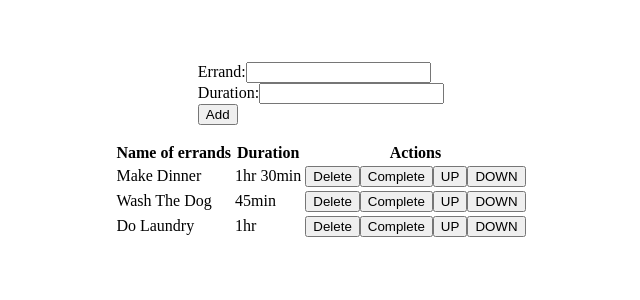
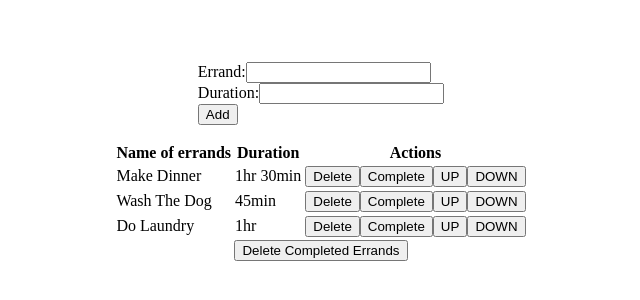
Before and after one commit to JazzRudolph/app-errand, a React (Create React App) app: page / in a window 1280 px wide. Shown: the part 204-504 px from the top of the page, without its empty margins (319-959 px from the left). Built offline with nearby package versions, Linux system fonts and the light colour scheme; the HTML template or start-up script is replaced by a standard one.

Commit message:
Added a button to delete all completed items.

```diff
--- a/src/App.js
+++ b/src/App.js
@@ -36,25 +36,6 @@ export default function App() {
     return items.findIndex(errand => String(errand.id) === String(itemId));
   }
 
-  const moveItem = (itemId, isUp) => {
-    const newErrandsItems = [...errandsItems.errandsList];
-    const nextId = errandsItems.nextId;
-    const itemIndex = findItemIndexById(newErrandsItems, itemId);
-    const otherIndex = isUp ? itemIndex - 1 : itemIndex + 1;
-    if (itemIndex === -1 || isUp ? itemIndex <= 0 : itemIndex >= newErrandsItems.length - 1) {
-      return;
-    }
-    let swap = newErrandsItems[itemIndex];
-    newErrandsItems[itemIndex] = newErrandsItems[otherIndex];
-    newErrandsItems[otherIndex] = swap;
-
-    setErrandsItems({
-      nextId,
-      errandsList: newErrandsItems
-    });
-
-  }
-
 
   const addItem = (newItem) => {
     setErrandsItems(oldState => {
@@ -90,13 +71,43 @@ export default function App() {
         }
         return item;
       });
-        return {
+      return {
         errandsList: newErrandsList,
         nextId
       }
     });
   }
 
+
+  const moveItem = (itemId, isUp) => {
+    const newErrandsItems = [...errandsItems.errandsList];
+    const nextId = errandsItems.nextId;
+    const itemIndex = findItemIndexById(newErrandsItems, itemId);
+    const otherIndex = isUp ? itemIndex - 1 : itemIndex + 1;
+    if (itemIndex === -1 || isUp ? itemIndex <= 0 : itemIndex >= newErrandsItems.length - 1) {
+      return;
+    }
+    let swap = newErrandsItems[itemIndex];
+    newErrandsItems[itemIndex] = newErrandsItems[otherIndex];
+    newErrandsItems[otherIndex] = swap;
+
+    setErrandsItems({
+      nextId,
+      errandsList: newErrandsItems
+    });
+
+  }
+
+  const deleteAllCompletedItems = () => {
+    setErrandsItems(oldErrandsItems => {
+      const { errandsList, nextId } = oldErrandsItems;
+      const newErrandsList = errandsList.filter(item => !item.isCompleted);
+      return {
+        errandsList: newErrandsList,
+        nextId
+      }
+    });
+  }
 
 
   return (
@@ -113,6 +124,7 @@ export default function App() {
           toggleItem={toggleItem}
           moveItem={moveItem}
         />
+        <button onClick={deleteAllCompletedItems}>Delete Completed Errands</button>
       </main>
     </div>
   );
```
